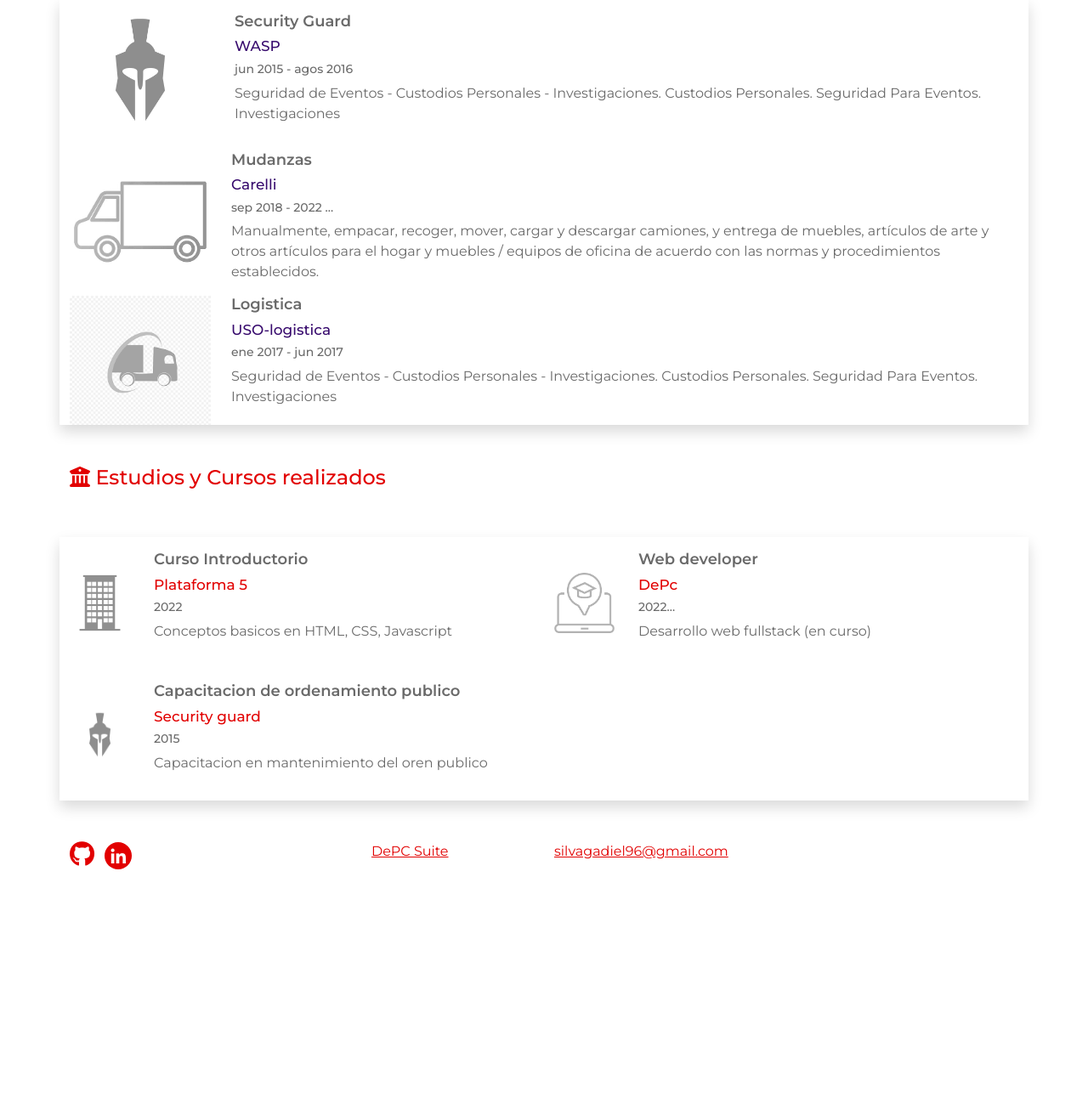
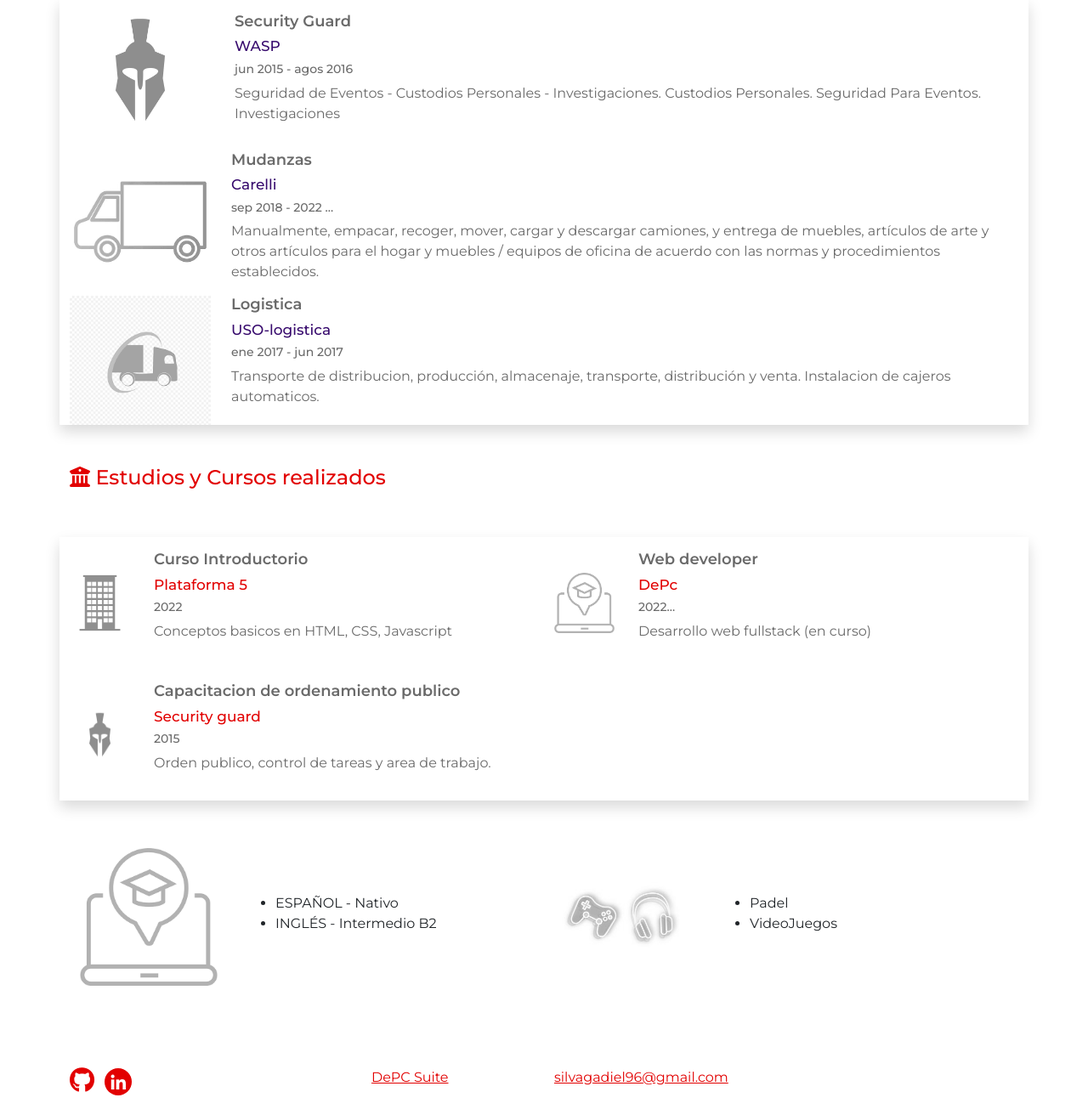
Before and after one commit to Gadiel-Monteabaro/portfolio, a PHP site: page /sobre-mi.html in a window 1280 px wide. Shown: the part 1120-2425 px from the top of the page at 85% size. Before the commit the page ends 2143 px from the top, so only its background shows below. Run offline with PHP 8.4, Linux system fonts and the light colour scheme.

Commit message:
seguimiento area sobremi

```diff
--- a/css/styles.css
+++ b/css/styles.css
@@ -1,7 +1,9 @@
 /*IMPORT; nos permite vincular distintas fuentes, proporcionadas por google en este caso*/
 @import url('https://fonts.googleapis.com/css2?family=Montserrat:ital,wght@0,100;0,200;0,300;0,400;0,500;0,600;0,700;0,800;0,900;1,100;1,200;1,300;1,400;1,500;1,600;1,700;1,800;1,900&display=swap');
 
+/*con el root puedo generar varialbes, que puedo utilizar en mi codigo, facilitanto el uso de las propiedades y valores como el color de un elemento*/
 :root {
+
     --headers-color: #e20000;
     --btn-color: #E20000;
     --links-color: #E20000;
@@ -187,13 +189,15 @@
 }
 
 #experiencia .img-fluid,
-#formacion .img-fluid {
+#formacion .img-fluid,
+#hobbies .img-fluid {
     opacity: 0.5;
     filter: grayscale(100%);
 }
 
 #experiencia .img-fluid:hover,
-#formacion .img-fluid:hover {
+#formacion .img-fluid:hover,
+#hobbies .img-fluid:hover {
     opacity: 1;
     filter: grayscale(0);
 }
--- a/sobre-mi.html
+++ b/sobre-mi.html
@@ -224,9 +224,9 @@
                             <h3>Logistica</h3>
                             <h4>USO-logistica</h4>
                             <h5>ene 2017 - jun 2017</h5>
-                            <p>Seguridad de Eventos - Custodios Personales - Investigaciones. Custodios Personales.
-                                Seguridad
-                                Para Eventos. Investigaciones</p>
+                            <p>Transporte de distribucion, producción, almacenaje, transporte, distribución y venta.
+                                Instalacion de cajeros automaticos.
+                            </p>
                         </div>
                     </div>
                 </div>
@@ -278,7 +278,40 @@
                             <h3>Capacitacion de ordenamiento publico</h3>
                             <h4>Security guard</h4>
                             <h5>2015</h5>
-                            <p>Capacitacion en mantenimiento del oren publico</p>
+                            <p>Orden publico, control de tareas y area de trabajo.</p>
+                        </div>
+                    </div>
+                </div>
+            </div>
+        </section>
+
+        <section id="hobbies" class="container">
+            <div class="row py-5 mx-0">
+                <div class="col-sm-6 col-12 pb-3 pb-sm-0">
+                    <div class="row">
+                        <div class="col-4 text-center">
+                            <img src="./images/Imagenes/cursos.png" alt="cursos" class="mt-sm-2 mt-5 img-fluid">
+                        </div>
+                        <div class="col-8 p-4">
+                            <h2>IDIOMAS</h2>
+                            <ul>
+                                <li>ESPAÑOL - Nativo</li>
+                                <li>INGLÉS - Intermedio B2</li>
+                            </ul>
+                        </div>
+                    </div>
+                </div>
+                <div class="col-sm-6 col-12">
+                    <div class="row">
+                        <div class="col-4 text-center">
+                            <img src="./images/Imagenes/hobbies.jpg" alt="hobbies" class="img-fluid mt-5">
+                        </div>
+                        <div class="col-8 p-4">
+                            <h2>HOBBIES</h2>
+                            <ul>
+                                <li>Padel</li>
+                                <li>VideoJuegos</li>
+                            </ul>
                         </div>
                     </div>
                 </div>
```
Also changed, not shown: images/Imagenes/hobbies.jpg (added).
